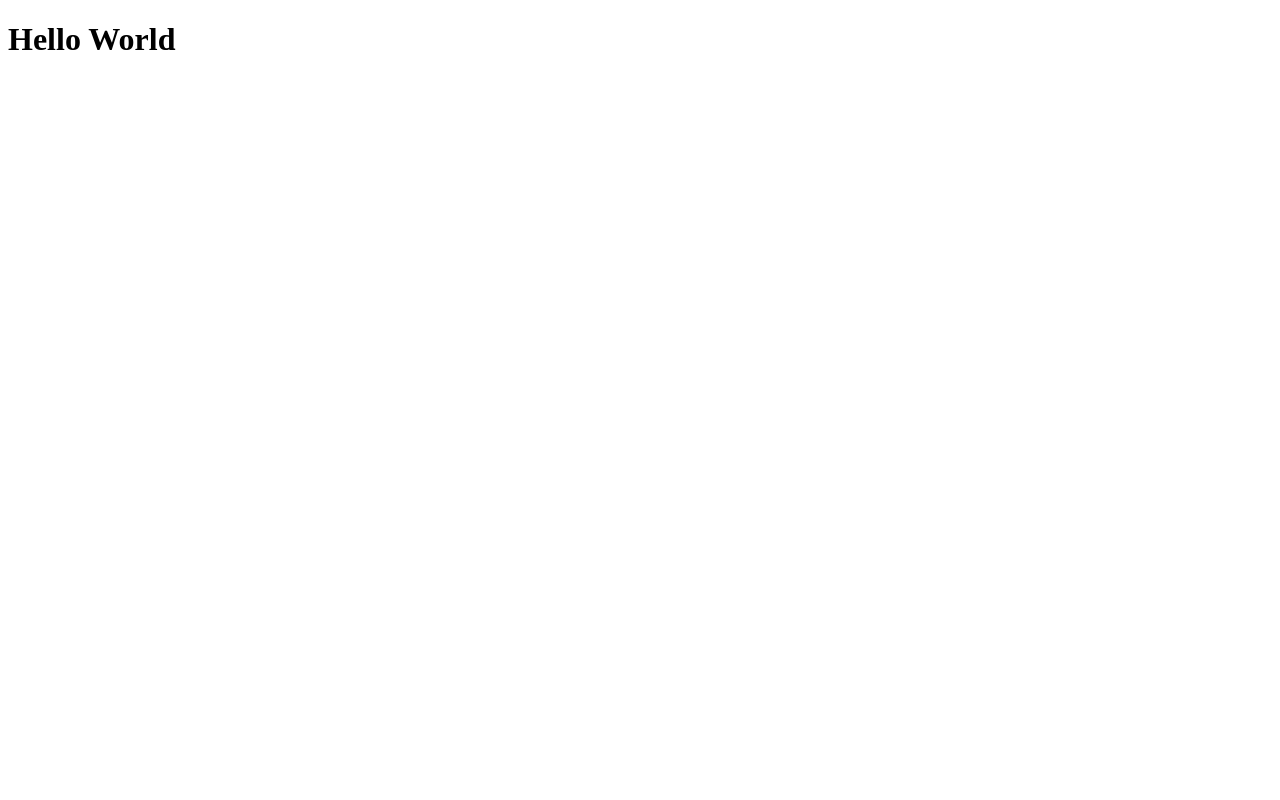
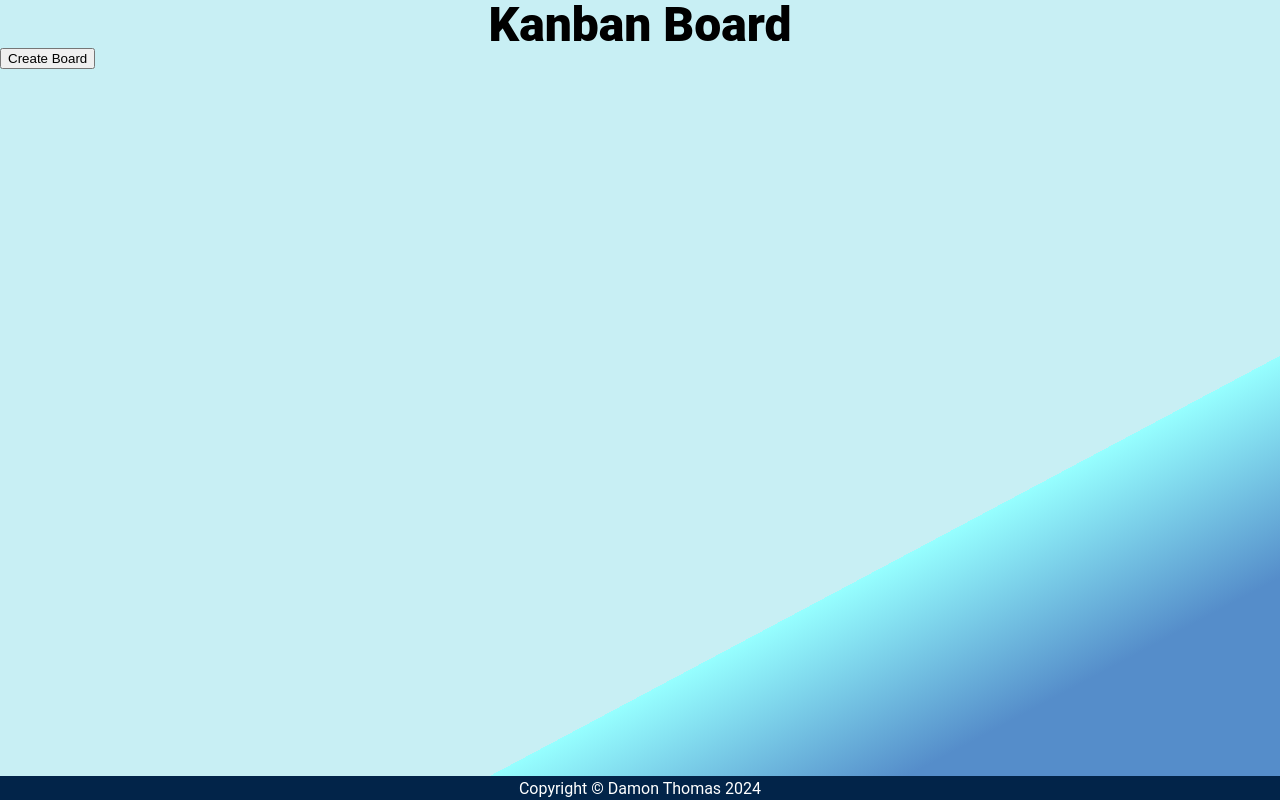
Before and after one commit to Damon-Thomas/KanBan, a website built with webpack: page src/index.html in a window 1280 px wide. Built offline with nearby package versions, Linux system fonts and the light colour scheme.

Commit message:
add basics of homepage and board functionality

```diff
--- a/package.json
+++ b/package.json
@@ -5,7 +5,9 @@
   "main": "index.js",
   "scripts": {
     "test": "echo \"Error: no test specified\" && exit 1",
-    "build": "webpack"
+    "build": "webpack",
+    "watch": "webpack --watch"
+
   },
   "repository": {
     "type": "git",
--- /dev/null
+++ b/src/board.js
@@ -0,0 +1,45 @@
+const boards = []
+
+function createBoard(boardname) {
+    let board = {name: boardname, tasks: []}
+    boards.push(board)
+}
+
+function addTaskToBoard(boardname, task) {
+    for (let i = 0; i < boards.length - 1; i++) {
+        if (boards[i].name === boardname) {
+            boards[i].tasks.push(task)
+        }
+    }
+}
+
+function createNewBoard(boardtitle) {
+    const dialog = document.getElementById('create-board')
+    const form = document.getElementById("form")
+    createBoard(boardtitle)
+    dialog.close();
+    form.reset()
+
+    boardList()
+}
+
+function boardList() {
+    const theList = []
+    for (let i = 0; i <= boards.length-1; i++) {
+        const activeBoard = boards[i]
+
+        const boardButton = document.createElement('button')
+        const boardName = document.createElement("h1")
+        boardName.textContent = activeBoard['name']
+        const numBoardTasks = activeBoard['tasks'].length
+        const taskNumber = document.createElement('p')
+        taskNumber.textContent = `Tasks: ${numBoardTasks}`
+        boardButton.appendChild(boardName)
+        boardButton.appendChild(taskNumber)
+        theList.push(boardButton)
+    }
+
+    return theList
+}
+
+export {boards, createBoard, addTaskToBoard, createNewBoard, boardList}
--- /dev/null
+++ b/src/homepage.js
@@ -0,0 +1,54 @@
+import {boards, createBoard, addTaskToBoard, boardList} from './board.js';
+import {createBoardModal, openModal} from "./modal.js"
+
+// Homepage Title Manager
+function homeHeader() {
+    const title = document.createElement('h1');
+    title.textContent = "Kanban Board";
+    title.classList.add('main-title');
+    return title;
+}
+
+// Homepage Content Manager
+function homeContent() {
+
+    const homeDiv = document.createElement('div')
+    homeDiv.classList.add("content")
+    homeDiv.appendChild(makeBoardButton())
+    homeDiv.appendChild(createBoardModal())
+    console.log(homeDiv)
+    addBoards(homeDiv)
+    return homeDiv
+}
+
+// Create Board Button
+function makeBoardButton() {
+    let createBoardButton = document.createElement('button')
+    createBoardButton.classList.add('createboard')
+    createBoardButton.textContent = "Create Board"
+    createBoardButton.addEventListener("click", openModal)
+
+    return createBoardButton
+}
+
+function addBoards(destination) {
+    const boardListDiv = document.createElement('div')
+    const allBoards = boardList()
+    if (allBoards.length > 0) {
+        for (let i = 0; i < allBoards.length; i++) {
+            console.log('this')
+            console.log(allBoards[i])
+            boardListDiv.appendChild(allBoards[i])
+        }
+        destination.appendChild(boardListDiv)}
+}
+
+
+
+
+
+
+
+
+
+export {homeHeader, homeContent}
--- a/src/index.html
+++ b/src/index.html
@@ -6,8 +6,11 @@
     <title>KanBan</title>
 </head>
 <body>
-    <h1>Hello World
+    <div class="header"></div>
+    <div class="main">
 
-    </h1>
+    </div>
+    <div class="footer"> <h6 class="credit">Copyright © Damon Thomas 2024</h6></div>
+
 </body>
 </html>
--- a/src/index.js
+++ b/src/index.js
@@ -1,5 +1,28 @@
+import {homeHeader, homeContent} from './homepage';
 import './styles.css';
 
 
 
-console.log("We're IN!")
+// HTML Structure
+const header = document.querySelector(".header")
+const main = document.querySelector(".main")
+
+
+// use index to load the html structure depending on the user's input. Load from modules only.
+
+
+// Board Arrays filled with Task Objects - Export
+// HomePage
+
+
+function updatePage() {
+    header.innerHTML = ""
+    main.innerHTML = ""
+    header.appendChild(homeHeader())
+    main.appendChild(homeContent())
+}
+
+updatePage()
+
+
+export {updatePage}
--- /dev/null
+++ b/src/masterBoard.js
@@ -0,0 +1 @@
+import './board.js'
--- /dev/null
+++ b/src/modal.js
@@ -0,0 +1,95 @@
+import CloseIcon from "./img/Cancel-Button.svg"
+import {createNewBoard} from "./board.js"
+import { updatePage } from "./index.js"
+
+function createDialog() {
+    const boardModalDialogue = document.createElement('dialog')
+    boardModalDialogue.classList.add('modal')
+    boardModalDialogue.id = 'create-board'
+    return boardModalDialogue
+}
+
+function makeBoardFormElement() {
+    const createBoardForm = document.createElement('form')
+    createBoardForm.id = "form"
+    return createBoardForm
+}
+
+function createExitButton()  {
+    const exitButton = document.createElement('button')
+    exitButton.classList.add("exit-button")
+    exitButton.setAttribute("type", "button")
+    exitButton.innerHTML = `<img src= ${CloseIcon} />`
+    exitButton.setAttribute("name", "exit")
+    exitButton.id = 'close-modal'
+    exitButton.addEventListener("click", function(event) {
+        event.preventDefault();
+        closeModal()
+    })
+    return exitButton
+}
+
+function createFormInput() {
+    const boardInputDiv = document.createElement('div')
+    boardInputDiv.classList.add("create-board-input")
+    const createBoardLabel = document.createElement('label')
+    createBoardLabel.setAttribute("for", "Board-Name")
+    createBoardLabel.textContent = "Board Name:"
+    const createBoardInput = document.createElement('input')
+    createBoardInput.setAttribute("type", "text")
+    createBoardInput.setAttribute("name", "Board-Name")
+    createBoardInput.id = "Board-Name"
+    boardInputDiv.appendChild(createBoardLabel)
+    boardInputDiv.appendChild(createBoardInput)
+    return boardInputDiv}
+
+function createModalSubmitButton() {
+    const submitBoard = document.createElement('input')
+    submitBoard.setAttribute('type', 'submit')
+    submitBoard.setAttribute('form', 'form')
+    submitBoard.setAttribute('name', 'create-board')
+    submitBoard.setAttribute('value', 'Create Board')
+    submitBoard.id = 'submit-board'
+    submitBoard.addEventListener("click", function(event) {
+        event.preventDefault();
+        const boardInput = document.querySelector('#Board-Name')
+        createNewBoard(boardInput.value)
+        updatePage()
+    })
+    return submitBoard
+}
+
+function fullForm() {
+    const form = makeBoardFormElement()
+    const exit = createExitButton()
+    const input = createFormInput()
+    const submit = createModalSubmitButton()
+    form.appendChild(exit)
+    form.appendChild(input)
+    form.appendChild(submit)
+    return form
+}
+
+
+
+function createBoardModal() {
+    const dialog = createDialog()
+    const form = fullForm()
+    dialog.appendChild(form)
+
+    return dialog
+}
+
+function openModal() {
+    const dialog = document.getElementById('create-board')
+    dialog.showModal()
+}
+
+function closeModal() {
+    const dialog = document.getElementById('create-board')
+    const form = document.getElementById("form")
+    dialog.close();
+    form.reset()
+}
+
+export {createBoardModal, openModal}
--- a/src/styles.css
+++ b/src/styles.css
@@ -0,0 +1,65 @@
+html, body, div, span, applet, object, iframe,
+h1, h2, h3, h4, h5, h6, p, blockquote, pre,
+a, abbr, acronym, address, big, cite, code,
+del, dfn, em, img, ins, kbd, q, s, samp,
+small, strike, strong, sub, sup, tt, var,
+b, u, i, center,
+dl, dt, dd, ol, ul, li,
+fieldset, form, label, legend,
+table, caption, tbody, tfoot, thead, tr, th, td,
+article, aside, canvas, details, embed,
+figure, figcaption, footer, header, hgroup,
+menu, nav, output, ruby, section, summary,
+time, mark, audio, video {
+	margin: 0;
+	padding: 0;
+	border: 0;
+	font-size: 100%;
+	font: inherit;
+	vertical-align: baseline;
+    font-family: 'roboto', system-ui, -apple-system, BlinkMacSystemFont, 'Segoe UI', Roboto, Oxygen, Ubuntu, Cantarell, 'Open Sans', 'Helvetica Neue', sans-serif;
+}
+
+:root {
+    --dark-blue: #022449;
+    --orange: #F27D42;
+    --medium-blue: #558DCA;
+    --light-blue: #96FFFF;
+    --grey-blue: #C8EFF4;
+}
+
+body {
+    height: 100vh;
+    display: grid;
+    grid-template-rows: 3rem 1fr 1.5rem;
+    background: rgb(200,239,244);
+    background: linear-gradient(152deg, var(--grey-blue) 70%, var(--light-blue) 70%, var(--medium-blue) 85%);
+}
+.header {
+    display: flex;
+    justify-content: center;
+    align-items: center;
+
+
+}
+
+.main {
+    height: 100%;
+    /* background-color: var(--medium-blue); */
+}
+.footer {
+    background-color: var(--dark-blue);
+    color: white;
+
+    width: 100vw;
+    height: 1.5rem;
+    display: flex;
+    justify-content: center;
+    align-items: center;
+}
+.main-title {
+    font-size: 3rem;
+    font-weight: 900;
+    margin: 1rem;
+
+}
--- a/webpack.config.js
+++ b/webpack.config.js
@@ -7,23 +7,15 @@ const HtmlWebpackPlugin = require('html-webpack-plugin');
 
 module.exports = {
   entry: './src/index.js',
-  output: {
-    filename: 'main.js',
-    path: path.resolve(__dirname, 'dist'),
-  },
+
+  devtool: 'inline-source-map',
+
   plugins: [
     new HtmlWebpackPlugin({
         template: 'src/index.html'
     }),
-],
-  devServer: {
-    watchFiles: ['src/index.html', 'src/index.js', 'src/styles.css'],
-    static: {
-        directory: path.join(__dirname, 'public'),
-      },
-    compress: true,
-    port: 9000,
-  },
+  ],
+  mode: 'development',
   module: {
     rules: [
       {
@@ -43,7 +35,12 @@ module.exports = {
     test: /\.html$/i,
     loader: "html-loader",
   },]
-},
+  },
+  output: {
+    filename: '[name].js',
+    path: path.resolve(__dirname, 'dist'),
+  },
 
-mode: 'none',
-};
+
+
+  };
```
Also changed, not shown: src/task.js (added, +9 -0 lines), src/img/Cancel-Button.svg (added), src/taskList.js (added).
